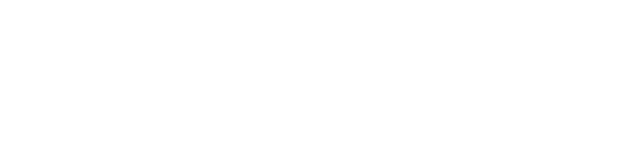
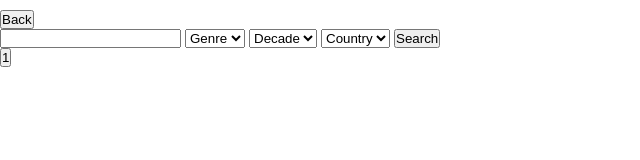
Before and after one commit to TetianaOkhrimenko/vinyl-app, a plain HTML site: page index.html in a window 1280 px wide. Shown: the whole page, without its empty margins (0-640 px from the left). Drawn offline with Linux system fonts and the light colour scheme.

Commit message:
Added html structure and created folders for images and icons

```diff
--- a/index.html
+++ b/index.html
@@ -7,6 +7,65 @@
     <link rel="stylesheet" href="./style.css" />
   </head>
   <body>
+    <header class="header">
+      <button>Back</button>
+      <svg
+        width="24"
+        height="24"
+        viewBox="0 0 24 24"
+        fill="none"
+        xmlns="http://www.w3.org/2000/svg"
+      >
+        <path
+          d="M21 9.32647C21 14.4974 12 20 12 20C12 20 3 14.4974 3 9.32647C3 2.30564 12 2.40044 12 8.57947C12 2.40044 21 2.49288 21 9.32647Z"
+          stroke="white"
+          stroke-width="2"
+          stroke-linejoin="round"
+        />
+      </svg>
+
+      <svg
+        width="24"
+        height="24"
+        viewBox="0 0 24 24"
+        fill="none"
+        xmlns="http://www.w3.org/2000/svg"
+      >
+        <path
+          d="M21 18.2222V9.33333C21 8.86184 20.8104 8.40965 20.4728 8.07625C20.1352 7.74286 19.6774 7.55556 19.2 7.55556H13.1124C12.7781 7.55554 12.4503 7.46356 12.1659 7.28992C11.8816 7.11628 11.6518 6.86783 11.5023 6.57244L10.6977 4.98311C10.5482 4.68759 10.3182 4.43906 10.0337 4.2654C9.74912 4.09175 9.4212 3.99985 9.0867 4H4.8C4.32261 4 3.86477 4.1873 3.52721 4.5207C3.18964 4.8541 3 5.30628 3 5.77778V18.2222C3 18.6937 3.18964 19.1459 3.52721 19.4793C3.86477 19.8127 4.32261 20 4.8 20H19.2C19.6774 20 20.1352 19.8127 20.4728 19.4793C20.8104 19.1459 21 18.6937 21 18.2222Z"
+          stroke="white"
+          stroke-width="2"
+          stroke-linecap="round"
+          stroke-linejoin="round"
+        />
+      </svg>
+    </header>
+    <section class="hero">
+      <form class="hero__form">
+        <input type="text" />
+        <select name="" id="">
+          <option value="option-0">Genre</option>
+        </select>
+        <select name="" id="">
+          <option value="option-0">Decade</option>
+        </select>
+        <select name="" id="">
+          <option value="option-0">Country</option>
+        </select>
+        <button>Search</button>
+      </form>
+      <div class="hero__collection">
+        <article></article>
+        <article></article>
+        <article></article>
+        <article></article>
+        <article></article>
+        <article></article>
+      </div>
+    </section>
+    <footer class="footer">
+      <button>1</button>
+    </footer>
     <script src="./script.js"></script>
   </body>
 </html>
```
Also changed, not shown: images/icons/folder-icon.png (added), images/icons/heart-icon.png (added).
